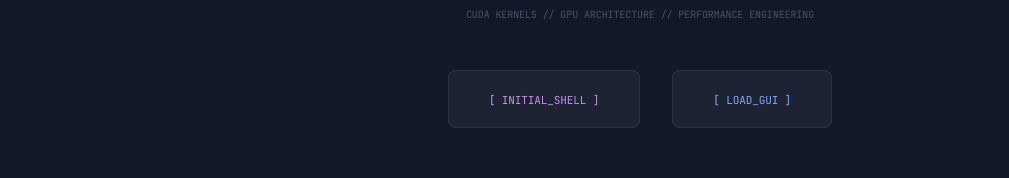
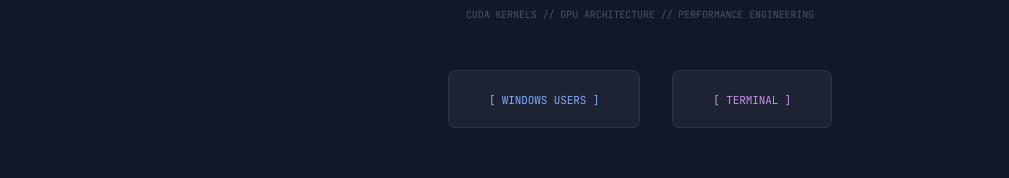
Before and after one commit to Satyanshgaur/term-folio, a React (Vite) app: page / in a window 1280 px wide. Shown: the part 350-528 px from the top of the page, without its empty margins (0-1009 px from the left). Built offline with nearby package versions, Linux system fonts and the light colour scheme.

Commit message:
Took shots on windows users

```diff
--- a/src/components/EntranceScreen.tsx
+++ b/src/components/EntranceScreen.tsx
@@ -33,17 +33,17 @@ const EntranceScreen: React.FC<EntranceScreenProps> = ({ onEnter, isExiting }) =
 
         <div className="flex flex-col md:flex-row gap-8 items-center justify-center mt-12">
           <button
+            className="group relative px-10 py-4 bg-white/5 border border-border-glass rounded-lg overflow-hidden transition-all hover:border-syntax-blue/50 hover:bg-syntax-blue/5"
+            onClick={() => onEnter(false)}
+          >
+            <span className="relative z-10 font-mono text-[11px] uppercase tracking-widest text-syntax-blue group-hover:text-text-main transition-colors">[ Windows Users ]</span>
+          </button>
+
+          <button
             className="group relative px-10 py-4 bg-white/5 border border-border-glass rounded-lg overflow-hidden transition-all hover:border-syntax-purple/50 hover:bg-syntax-purple/5"
             onClick={() => onEnter(true)}
           >
-            <span className="relative z-10 font-mono text-[11px] uppercase tracking-widest text-syntax-purple group-hover:text-text-main transition-colors">[ Initial_Shell ]</span>
-          </button>
-
-          <button
-            className="group relative px-10 py-4 bg-white/5 border border-border-glass rounded-lg overflow-hidden transition-all hover:border-syntax-blue/50 hover:bg-syntax-blue/5"
-            onClick={() => onEnter(false)}
-          >
-            <span className="relative z-10 font-mono text-[11px] uppercase tracking-widest text-syntax-blue group-hover:text-text-main transition-colors">[ Load_GUI ]</span>
+            <span className="relative z-10 font-mono text-[11px] uppercase tracking-widest text-syntax-purple group-hover:text-text-main transition-colors">[ Terminal ]</span>
           </button>
         </div>
 
--- a/src/components/layout/Navigation.tsx
+++ b/src/components/layout/Navigation.tsx
@@ -39,7 +39,7 @@ const Navigation: React.FC<NavigationProps> = ({ isTerminalMode, onToggleView })
             <span className="material-symbols-outlined text-[16px]">
               {isTerminalMode ? 'grid_view' : 'terminal'}
             </span>
-            <span className="hidden xs:inline">{isTerminalMode ? 'GUI' : 'Shell'}</span>
+            <span className="hidden xs:inline">{isTerminalMode ? 'Open windows' : 'Terminal'}</span>
           </button>
         )}
       </div>
```
